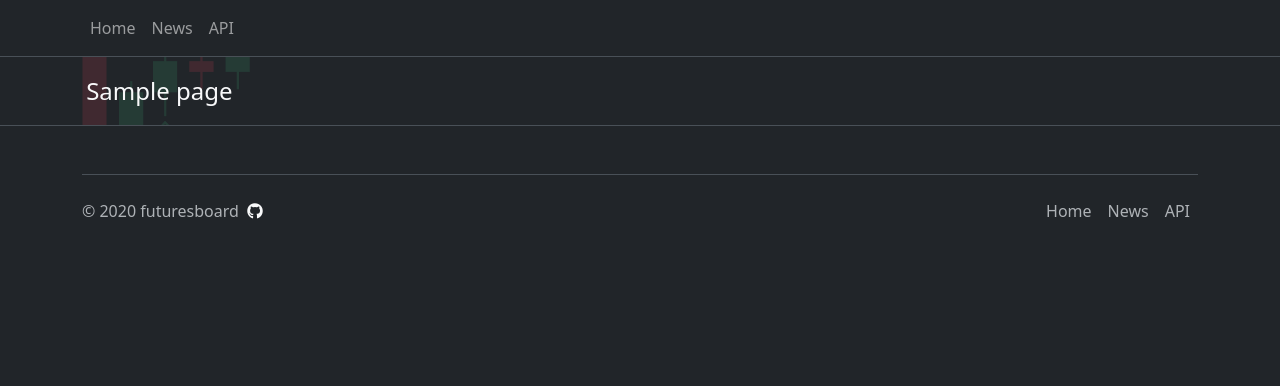
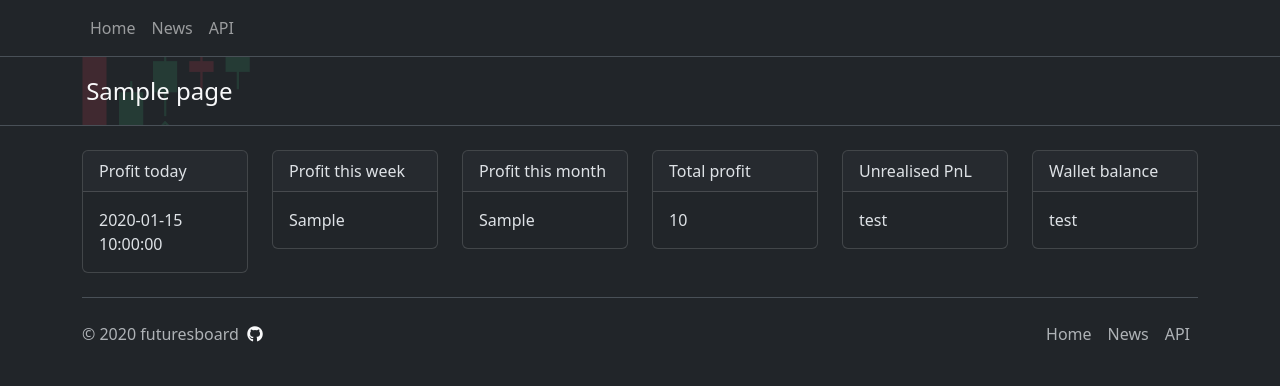
Before and after one commit to ecoppen/futuresboard, a FastAPI app: template templates/account.html in a window 1280 px wide. Shown: the top 386 px of the page. Run offline with FastAPI, Linux system fonts and the light colour scheme; the template is opened without the code that fills it: most values are stand-ins (such as "Sample title", 1, 10 or a date in 2020); parts of the project's set-up code (start-up, migrations or seed data) failed here and were passed over; some libraries are stand-ins or nearby versions.

Commit message:
Update account.html
Sample profits

```diff
--- a/templates/account.html
+++ b/templates/account.html
@@ -4,8 +4,65 @@
 </style>
 
 <div class="row">
-    <div class="col-9">
-
+    <div class="col-2">
+        <div class="card">
+            <div class="card-header">
+                Profit today
+            </div>
+            <div class="card-body">
+                {{ data["profit_today"] }}
+            </div>
+        </div>
+    </div>
+    <div class="col-2">
+        <div class="card">
+            <div class="card-header">
+                Profit this week
+            </div>
+            <div class="card-body">
+                {{ data["profit_week"] }}
+            </div>
+        </div>
+    </div>
+    <div class="col-2">
+        <div class="card">
+            <div class="card-header">
+                Profit this month
+            </div>
+            <div class="card-body">
+                {{ data["profit_month"] }}
+            </div>
+        </div>
+    </div>
+    <div class="col-2">
+        <div class="card">
+            <div class="card-header">
+                Total profit
+            </div>
+            <div class="card-body">
+                {{ data["total"] }}
+            </div>
+        </div>
+    </div>
+    <div class="col-2">
+        <div class="card">
+            <div class="card-header">
+                Unrealised PnL
+            </div>
+            <div class="card-body">
+                test
+            </div>
+        </div>
+    </div>
+    <div class="col-2">
+        <div class="card">
+            <div class="card-header">
+                Wallet balance
+            </div>
+            <div class="card-body">
+                test
+            </div>
+        </div>
     </div>
 </div>
 
```
